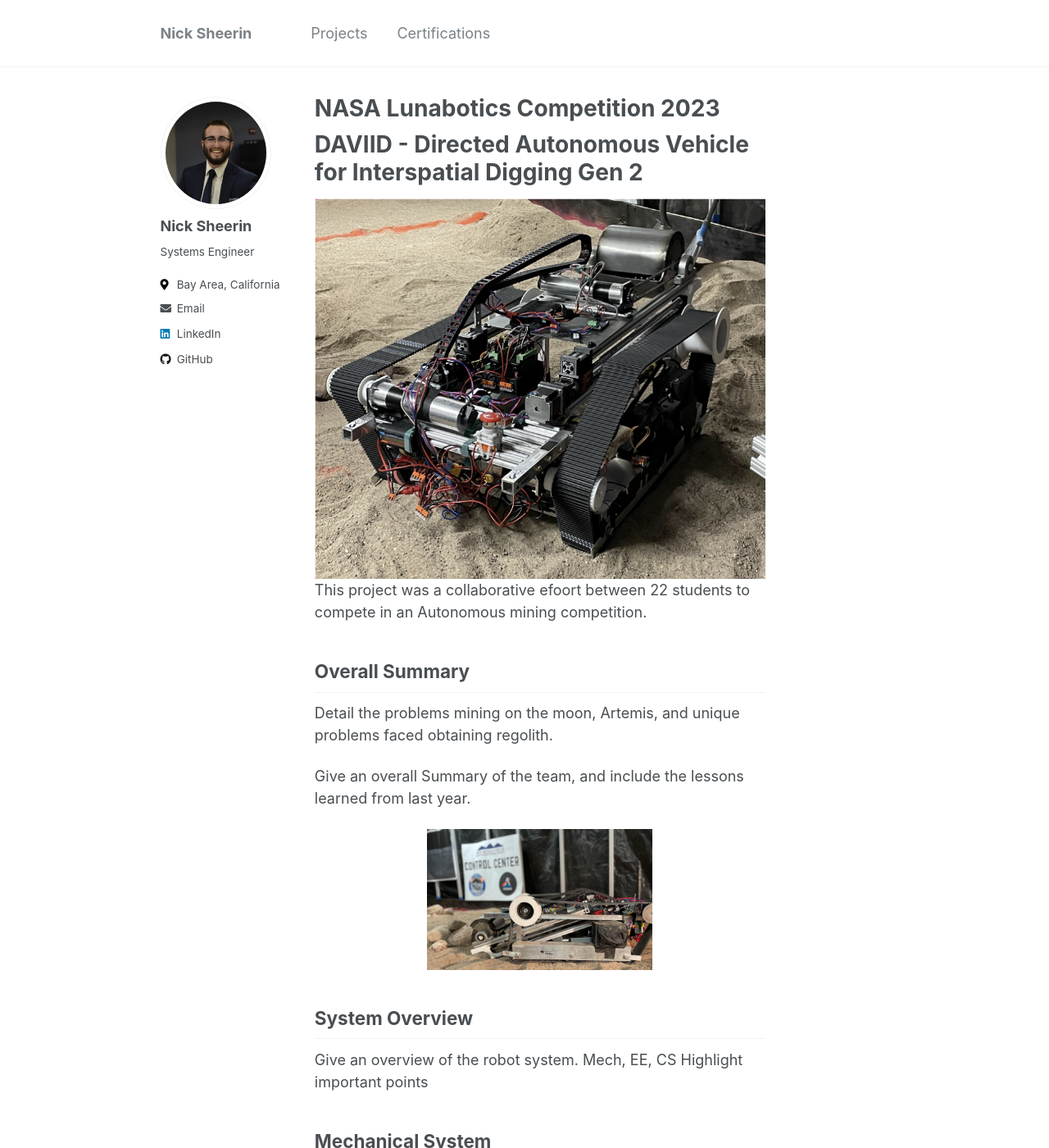
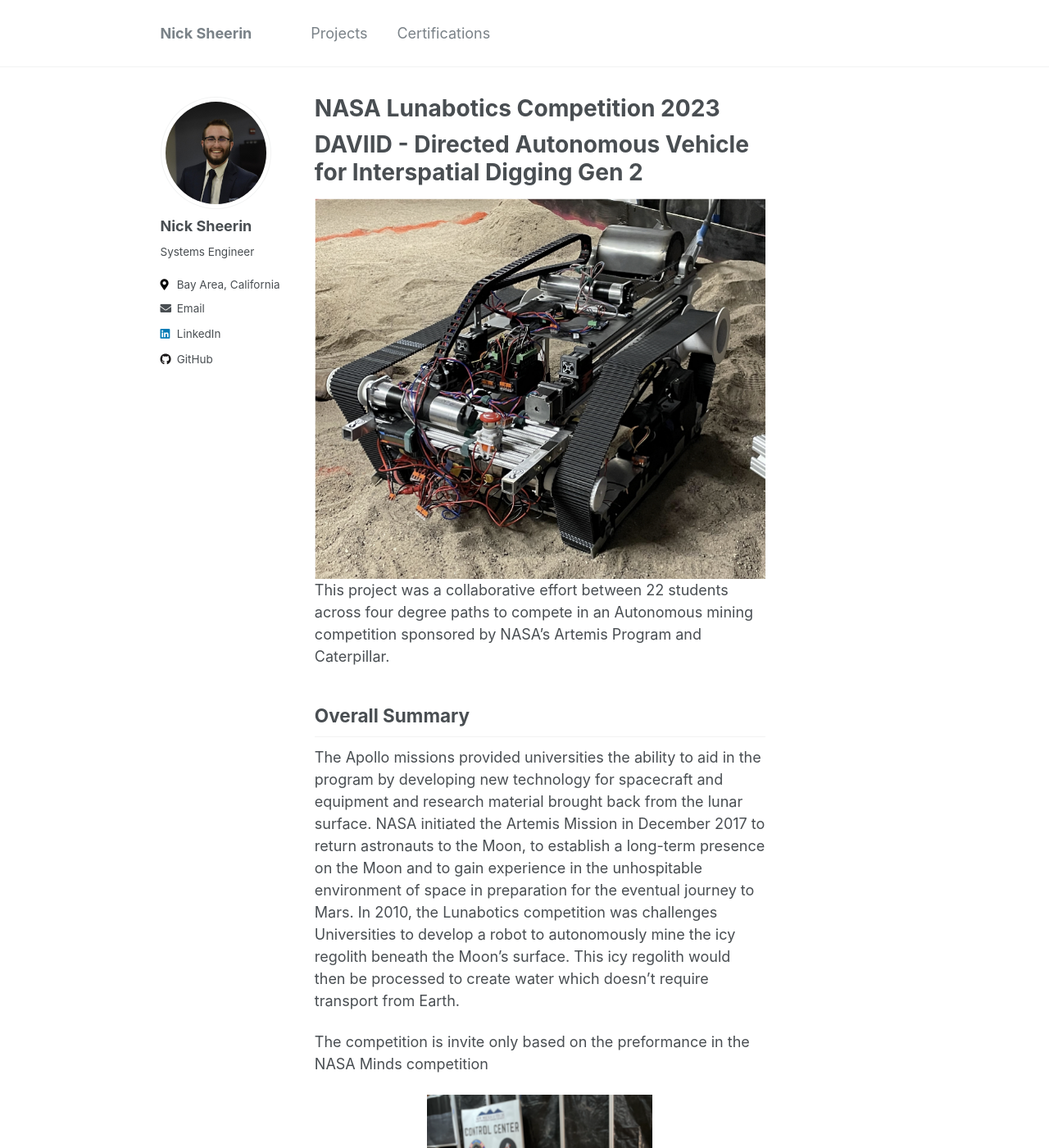
Before and after one commit to nicksheerin/nick_sheerin, a Jekyll site: the page built from _projects/lunabotics.md, in a window 1280 px wide and 1400 px high. Shown: the whole window at 82% size. Built offline with Jekyll 4.4.1, drawn with Linux system fonts in a browser that asks for light colours; some of the changed text lies outside the part shown.

Commit message:
Updated lunabotics

```diff
--- a/_projects/lunabotics.md
+++ b/_projects/lunabotics.md
@@ -13,13 +13,13 @@ order_number: 20
 </div>
 
 
-This project was a collaborative efoort between 22 students to compete in an Autonomous mining competition.
+This project was a collaborative effort between 22 students across four degree paths to compete in an Autonomous mining competition sponsored by NASA's Artemis Program and Caterpillar.
 
 ## Overall Summary
 
-Detail the problems mining on the moon, Artemis, and unique problems faced  obtaining regolith.
+The Apollo missions provided universities the ability to aid in the program by developing new technology for spacecraft and equipment and research material brought back from the lunar surface. NASA initiated the Artemis Mission in December 2017 to return astronauts to the Moon, to establish a long-term presence on the Moon and to gain experience in the unhospitable environment of space in preparation for the eventual journey to Mars. In 2010, the Lunabotics competition was challenges Universities to develop a robot to autonomously mine the icy regolith beneath the Moon's surface. This icy regolith would then be processed to create water which doesn't require transport from Earth.
 
-Give an overall Summary of the team, and include the lessons learned from last year.
+The competition is invite only based on the preformance in the NASA Minds competition
 
 
 <div align="center">
@@ -60,28 +60,14 @@ Below are examples of Assembly drawings I created in SolidWorks.
 ## Beam Deflection and Modeling
  -->
 
-
-## Circuit Design & Software
-
-
-## Data Collection
-
-Overview AI Training
-
-## Results
+<!-- ## Results
 
 Give the stats of the robot
 
-## Conclusion
+We placed 13th overall in the Robotic Mining Competion.  -->
 
-We placed 13th overall in the Robotic Mining Competion.
+## References
 
-<!-- ## References
-[1] Adafruit.com. Short Flex Sensor [ID#1070](https://www.adafruit.com/product/1070#technical-details)
+[1] NASA.gov. [Luanbotics Challenge](https://www.nasa.gov/learning-resources/lunabotics-challenge/)
 
-[2] Adafruit.com. [BNO055 Absolute Orientation Sensor](https://www.adafruit.com/product/2472)
-
-[3] [https://www.tensorflow.org/lite](https://www.tensorflow.org/lite)
-
-
- -->
+[2] NASA.gov. [NASA MINDS](https://www.nasa.gov/learning-resources/minority-university-research-education-project/nasa-minds/)
```
